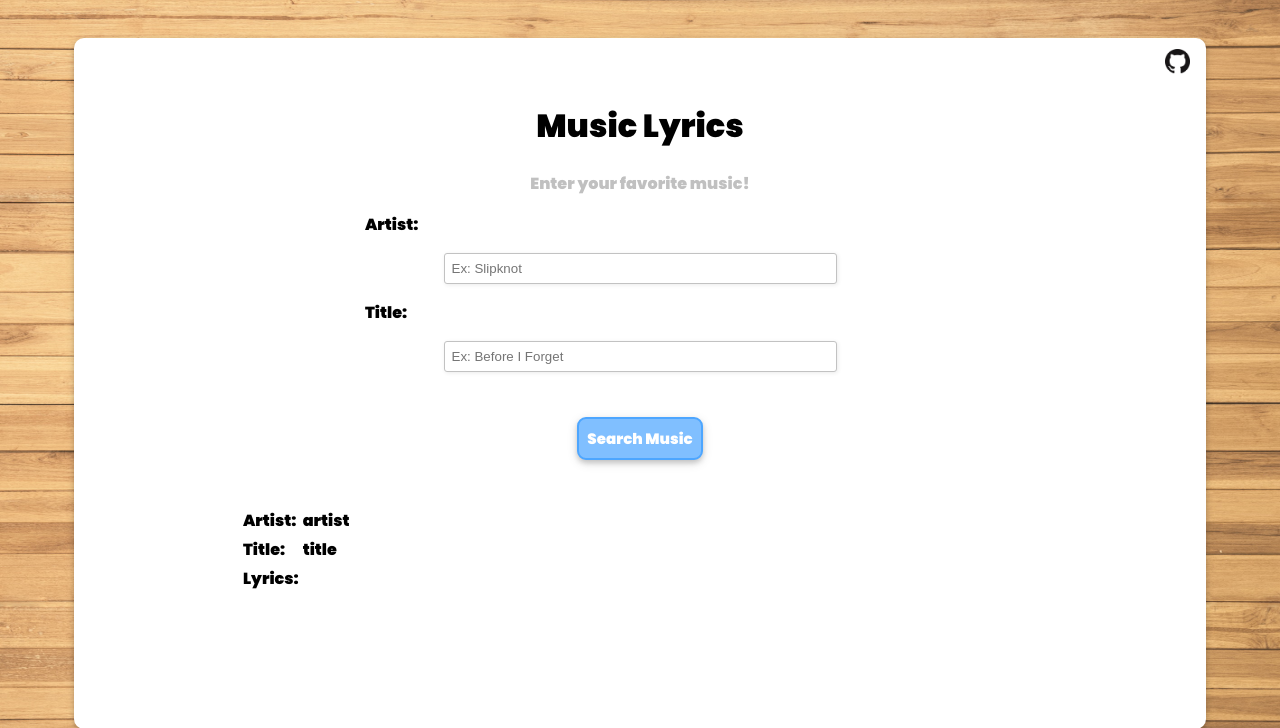
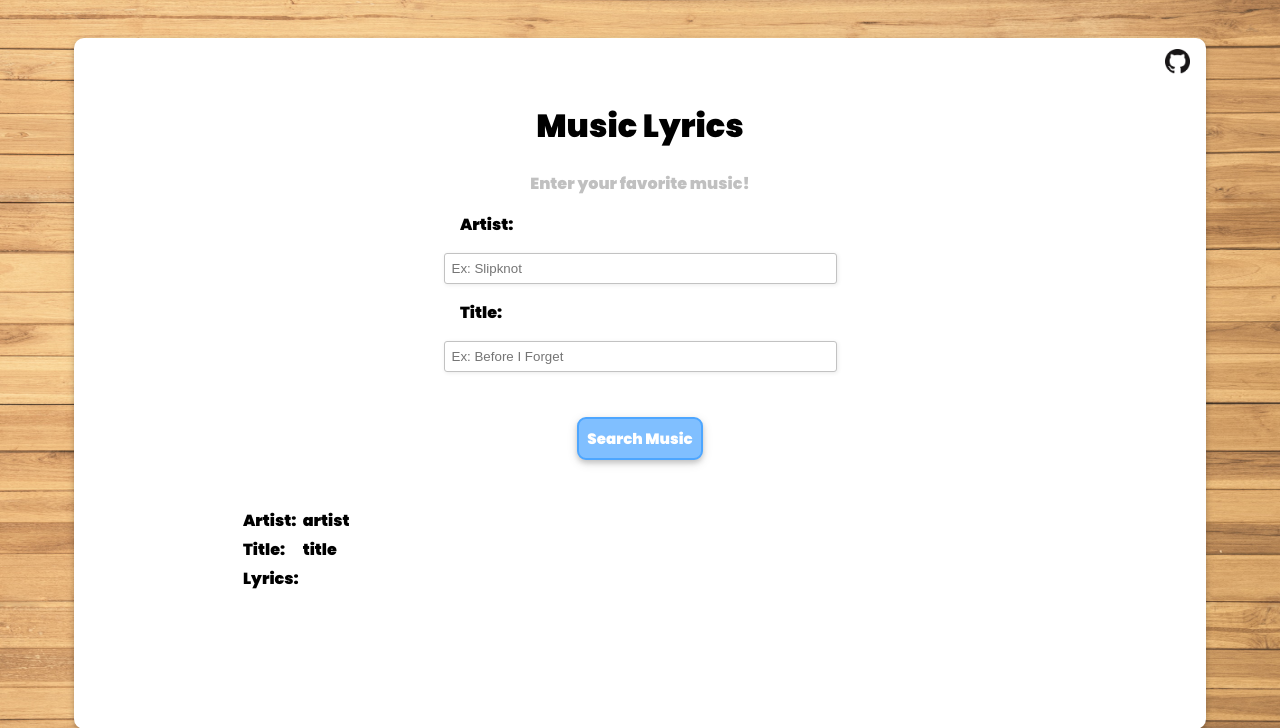
Before and after one commit to JoaoV111/API-Distances-Google, a Flask app: page /music-lyrics/ in a window 1280 px wide. Shown: the top 728 px of the page. Run offline with Flask 2, Linux system fonts and the light colour scheme.

Commit message:
Update musiclyrics.html

```diff
--- a/templates/musiclyrics.html
+++ b/templates/musiclyrics.html
@@ -13,9 +13,9 @@
   <p style="color: silver">Enter your favorite music!</p>
   <div style="max-width: 50%;" class="center">
     <form action="/music-lyrics/" method="POST">
-      <p style="text-align: left">Artist:</p>
+      <p style="text-align: left;margin-left: 95px;">Artist:</p>
       <input type="text" class="i_text" name="artist" id="artist" size="45" placeholder="Ex: Slipknot"><br>
-      <p style="text-align: left">Title:</p>
+      <p style="text-align: left;margin-left: 95px;">Title:</p>
       <input type="text" class="i_text" name="title" id="title" size="45"  placeholder="Ex: Before I Forget"><br><br>
       <input type="submit" value="Search Music" class="button1"><br><br>
     </form>
```
